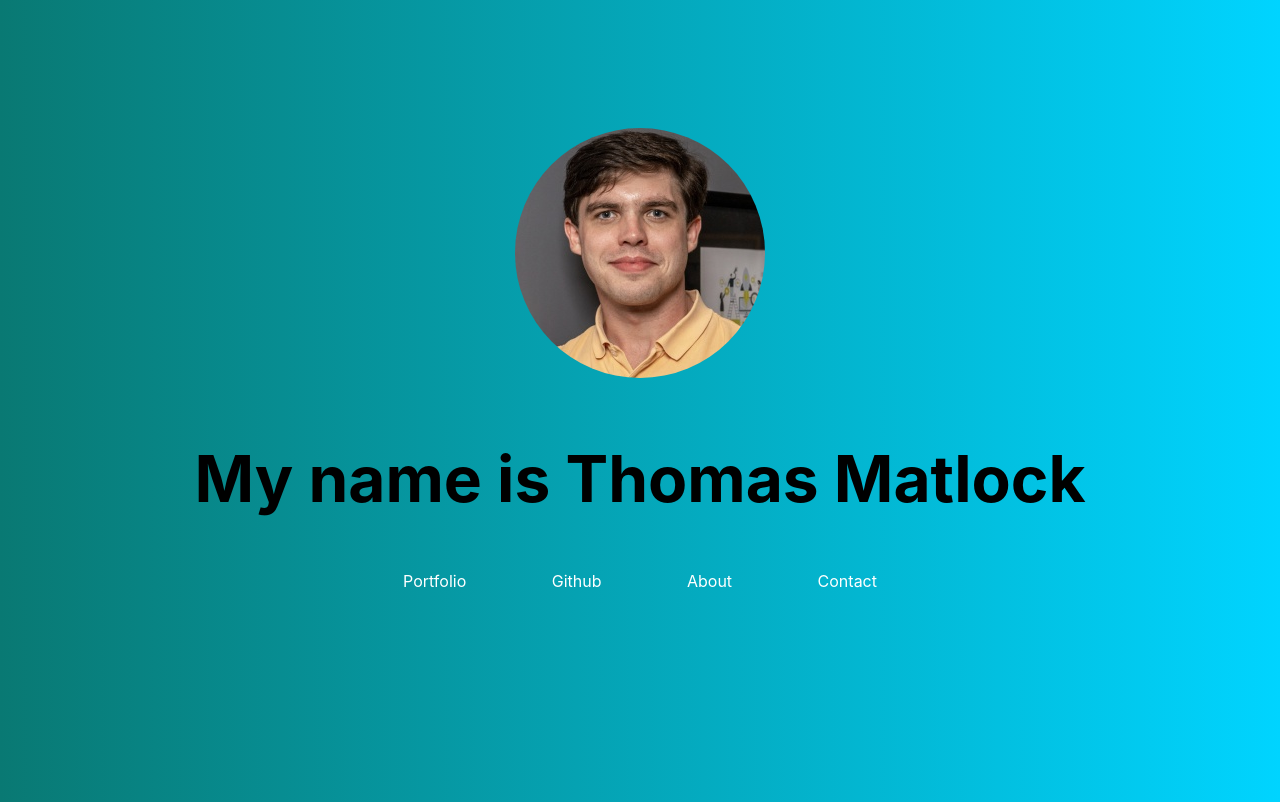
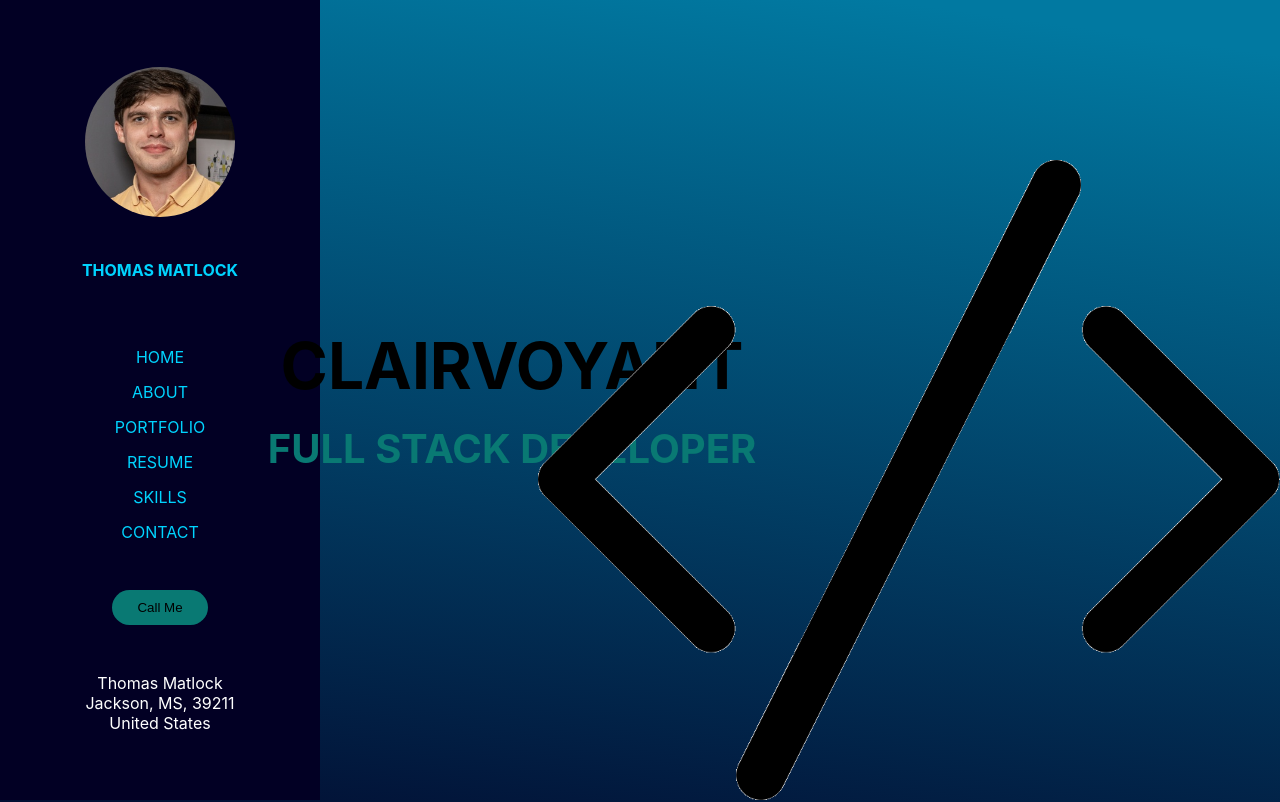
Before and after one commit to zep1994/thomas-matlock, a Next.js app in the folder frontend/: page / in a window 1280 px wide. Shown: the top 802 px of the page. Built offline with nearby package versions, Linux system fonts and the light colour scheme.

Commit message:
Update Site

```diff
--- a/frontend/components/Header.js
+++ b/frontend/components/Header.js
@@ -1,12 +1,57 @@
-import React from 'react'
-import HeaderStyles from '../styles/Header.module.css'
+import React from "react";
+import styles from "../styles/Header.module.css";
 
 const Header = () => {
   return (
-    <div className={HeaderStyles.header}>
-      <img src="/images/me2.jpg" alt="" className={HeaderStyles.headerImg} />
+    <div className={styles.header}>
+      <div className={styles.nav}>
+        <ul className={styles.navUl}>
+          <div className={styles.menuUl}>
+            <div className={styles.navPrimaryHeader}>
+              <img src="/images/me2.jpg" alt="" className={styles.headerImg_nav} />
+              <h1>THOMAS MATLOCK</h1>
+            </div>
+            <a href="/">
+              <li className={styles.nav_MenuItems}>HOME</li>
+            </a>
+            <a href="/about">
+              <li className={styles.nav_MenuItems}>ABOUT</li>
+            </a>
+            <a href="/portfolio">
+              <li className={styles.nav_MenuItems}>PORTFOLIO</li>
+            </a>
+            <a href="/resume">
+              <li className={styles.nav_MenuItems}>RESUME</li>
+            </a>
+            <a href="/skills">
+              <li className={styles.nav_MenuItems}>SKILLS</li>
+            </a>
+            <a href="/contact">
+              <li className={styles.nav_MenuItems}>CONTACT</li>
+            </a>
+            <a href="/contact">
+              <button type="button" className={styles.navContactBtn}>Call Me</button>
+            </a>
+            <p className={styles.nav_p}>
+              Thomas Matlock <br />
+              Jackson, MS, 39211 <br />
+              United States
+            </p>
+          </div>
+        </ul>
+      </div>
+      <div className={styles.top}>
+        <div className={styles.topLeft}>
+          <h1 className={styles.primaryTitle}>CLAIRVOYANT</h1>
+          <br />
+          <h1 className={styles.secondaryTitle}>FULL STACK DEVELOPER</h1>
+        </div>
+        <div className={styles.topRight}>
+          <img src='/images/tags.png' alt='Coding Tags' className={styles.codingImg} />
+        </div>
+        </div>
     </div>
-  )
-}
+  );
+};
 
-export default Header
+export default Header;
--- a/frontend/components/Layout.js
+++ b/frontend/components/Layout.js
@@ -6,8 +6,8 @@ const Layout = ({children}) => {
     return (
         <>
             <div className={styles.container}>
-                <Header />
                     <main className={styles.main }>
+                    <Header />
                         {children}
                     </main>
                 <Footer />
--- a/frontend/pages/index.js
+++ b/frontend/pages/index.js
@@ -11,18 +11,6 @@ export default function Home() {
         <meta name="description" content="Thomas Matlocks Personal Site" />
         <link rel="icon" href="/favicon.ico" />
       </Head>
-
-      <main className={styles.main}>
-        <h1 className={styles.title}>
-          My name is Thomas Matlock
-        </h1>
-        <ul className={styles.navigation}>
-          <li className={styles.navLi}><a href="/portfolio">Portfolio</a></li>
-          <li className={styles.navLi}><a href="/https://github.com/zep1994">Github</a></li>
-          <li className={styles.navLi}><a href="/about">About</a></li>
-          <li className={styles.navLi}><a href="/contact">Contact</a></li>
-        </ul>
-      </main>
     </div>
   )
 }
--- a/frontend/styles/Header.module.css
+++ b/frontend/styles/Header.module.css
@@ -2,13 +2,44 @@
 
 .header {
     width: 100%;
-    position: relative;
-    display: flex;
-    align-items: center;
-    justify-content: center;
+    height: 100%;
 }
 
+.nav {
+  float: left;
+  position: fixed;
+  left: 0;
+  width: 20rem;
+  height: 100vh;
+  background-color: #020024;
+  color: #00d4ff;
+  display: flex;
+  flex-direction: column;
+  flex-flow: column wrap;
+  justify-content: center;
 
+}
+
+.navUl {
+  margin-left: 0;
+  padding: 0;
+}
+
+.navUl li {
+  margin-top: 5rem;
+}
+
+.nav li {
+  position: relative;
+  margin: 15px;
+}
+
+.nav_MenuItems {
+  display: flex;
+  align-items: center;
+  flex-direction: column;
+  position: relative;
+}
 
 .headerImg {
     width: 250px;
@@ -17,6 +48,102 @@
     margin-top: 10%;
 }
 
+.headerImg_nav {
+  width: 150px;
+  height: 150px;
+  border-radius: 50%;
+  margin: auto;
+  margin-top: 10%;
+}
+
+.navPrimaryHeader {
+  width: 50%;
+  height: 15rem;
+  display: flex;
+  flex-direction: column;
+  align-items: center;
+  justify-content: center;
+  margin-left: auto;
+  margin-right: auto;
+  margin-bottom: 3.5rem;
+}
+
+.navContactBtn {
+  width: 6rem;
+  padding: 10px;
+  border-radius: 25px;
+  outline: none;
+  display: flex;
+  border: none;
+  flex-direction: column;
+  align-items: center;
+  justify-content: center;
+  margin-left: auto;
+  margin-right: auto;
+  margin-top: 3rem;
+  background-color: #097973;
+}
+
+.nav_p {
+  display: flex;
+  flex-direction: column;
+  align-items: center;
+  justify-content: center;
+  margin-left: auto;
+  margin-right: auto;
+  text-align: center;
+  margin-top: 3rem;
+  color: white;
+}
+
+.top {
+  display: flex;
+  flex-direction: row;
+  width: 80%;
+  right: 0;
+  float: right;
+  position: relative;
+}
+
+.topLeft {
+  width: 50%;
+  height: 100vh;
+  float:left;
+  display: flex;
+  align-items: center;
+  justify-content: center;
+  flex-direction: column;
+}
+
+.topRight {
+  width: 50%;
+  height: 100vh;
+  float: right;
+  position: relative;
+}
+
+.codingImg {
+  height: 40rem;
+  position: absolute;
+  right: 0;
+  top: 10rem;
+}
+
+.primaryTitle {
+ font-size: 64px;
+ margin: 0;
+}
+
+.secondaryTitle {
+  font-size: 40px;
+  margin: 0;
+  color: #097973;
+}
+
+
+.navPrimaryHeader h1 {
+  font-size: 16px;
+}
 
 @media (max-width: 425px) {
   .headerImg {
--- a/frontend/styles/Home.module.css
+++ b/frontend/styles/Home.module.css
@@ -1,16 +1,18 @@
 .container {
   padding: 0 2rem;
   width: 100%;
-}
-
-.main {
-  min-height: 100vh;
+  position: relative;
+  min-height: 100%;
   padding: 4rem 0;
   flex: 1;
   display: flex;
   flex-direction: column;
   justify-content: center;
   align-items: center;
+}
+
+.main {
+
 }
 
 .footer {
@@ -36,6 +38,7 @@
 
 }
 
+
 .navLi {
   display: inline;
   text-decoration: none;
@@ -53,7 +56,7 @@
 
 /* Change the link color to #111 (black) on hover */
 .navigation li a:hover {
-  background-color: #111;
+  border-bottom: 2px solid white;
 }
 
 
--- a/frontend/styles/Layout.module.css
+++ b/frontend/styles/Layout.module.css
@@ -1,4 +1,6 @@
 .container {
-    background-image: linear-gradient(to right, #097973 , #00d4ff);
+    background: rgb(2,0,36);
+    background: linear-gradient(8deg, rgba(2,0,36,1) 0%, rgba(1,121,161,1) 95%);
+    position: relative;
 
 }
```
Also changed, not shown: frontend/public/images/tags.png (added), frontend/styles/Nav.module.css (added), 1 other file (tests, documents, lock files or other folders).
